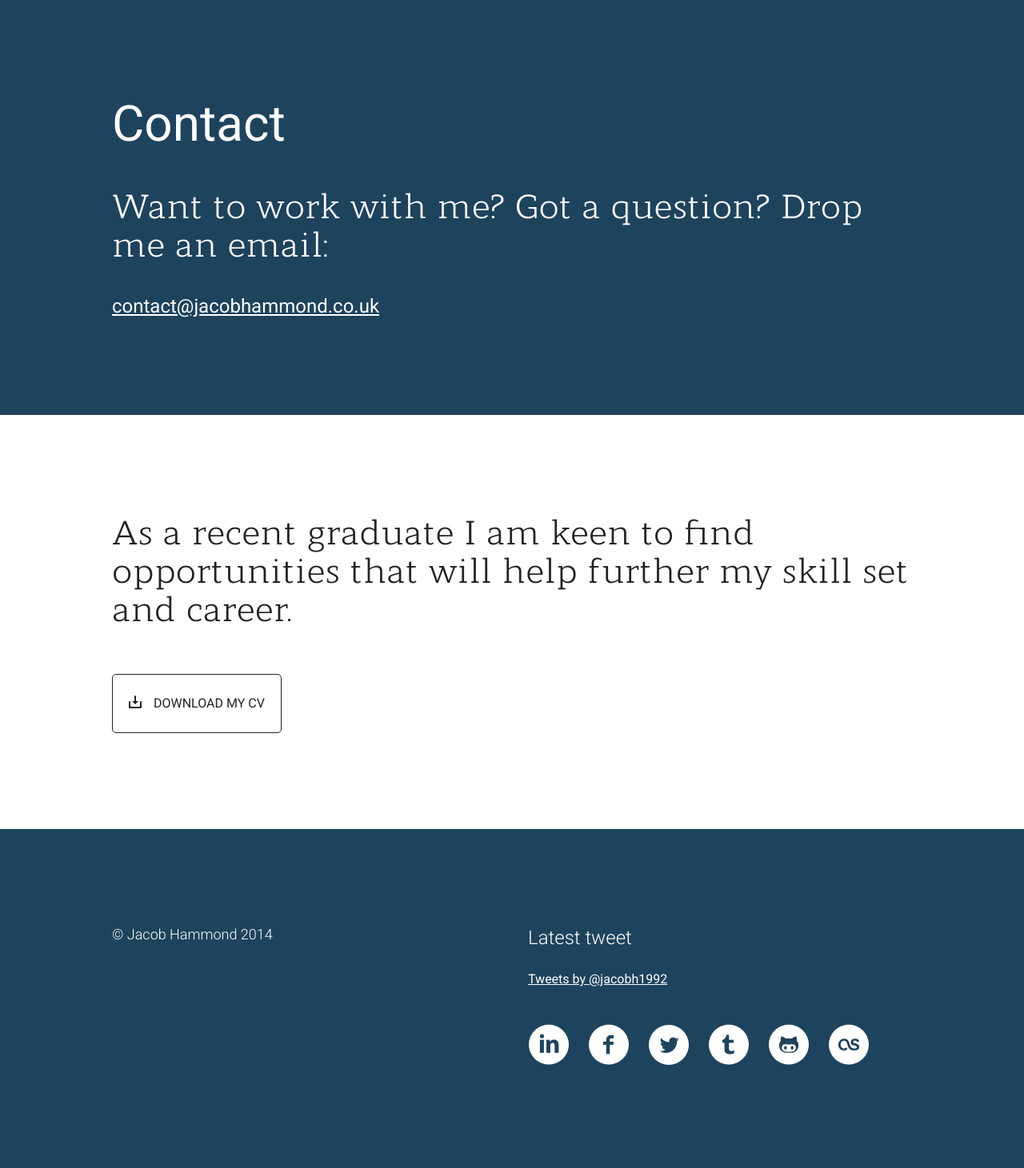
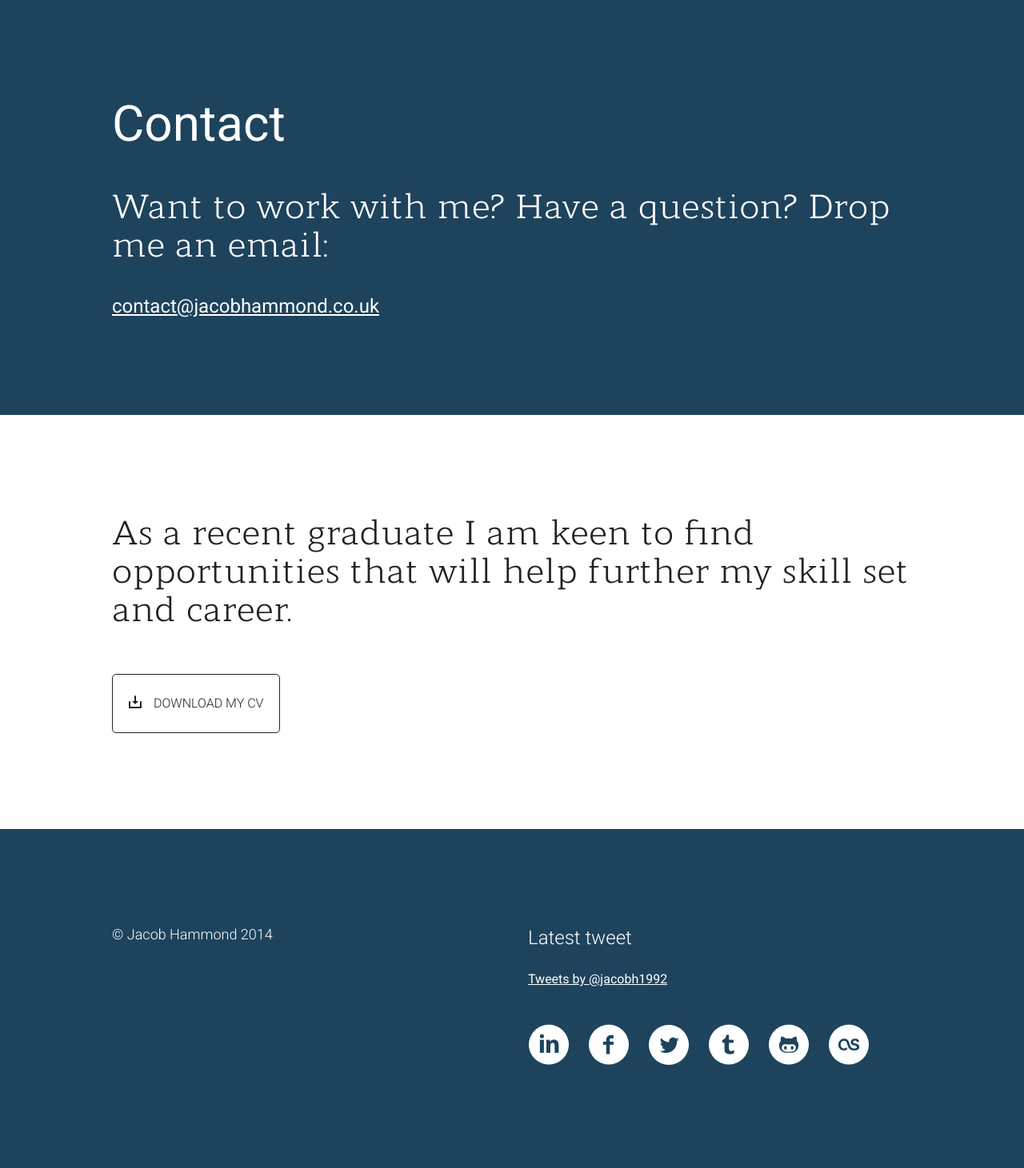
Before and after one commit to JacobH1992/jacob-hammond-portfolio, a PHP site: page /contact in a window 1280 px wide. Shown: the part 101-1562 px from the top of the page at 80% size. Run offline with PHP 8.4, Linux system fonts and the light colour scheme; some libraries are stand-ins or nearby versions.

Commit message:
Added contact cv link, changed got to have, reduced index header height

```diff
--- a/css/styles.css
+++ b/css/styles.css
@@ -889,7 +889,6 @@ img {
 }
 #index-header-text {
   width: 100%;
-  padding: 80px 20px;
 }
 #index-header-text h2 i {
   margin-right: 0;
@@ -982,21 +981,12 @@ img {
 }
 
 @media (min-width: 640px) {
-  #index-header-text {
-    padding: 150px 40px;
-  }
-
   .list {
     margin-top: 20px;
     margin-bottom: 0;
   }
   .list li {
     padding: 2px 0;
-  }
-}
-@media (min-width: 1200px) {
-  #index-header-text {
-    padding: 260px 0;
   }
 }
 #work-filter {
--- a/sass/_page-index.scss
+++ b/sass/_page-index.scss
@@ -4,7 +4,6 @@
 
 #index-header-text {
     width: 100%;
-    padding: 80px 20px;
     h2 {
         i {
             margin-right: 0;
@@ -64,9 +63,9 @@
 }
 
 @media ($min_bp_a) {
-    #index-header-text {
-        padding: 150px 40px;
-    }
+    // #index-header-text {
+    //     padding: 150px 40px;
+    // }
 
     .list {
         margin-top: 20px;
@@ -78,7 +77,7 @@
 }
 
 @media ($min_bp_c) {
-    #index-header-text {
-        padding: 260px 0;
-    }
+    // #index-header-text {
+    //     padding: 260px 0;
+    // }
 }
--- a/views/contact.php
+++ b/views/contact.php
@@ -1,7 +1,7 @@
 <header class="blue">
     <div class="align-center section-padding wow bounceInDown">
         <h1>Contact</h1>
-        <h2>Want to work with me? Got a question? Drop me an email:</h2>
+        <h2>Want to work with me? Have a question? Drop me an email:</h2>
         <h3><a href="mailto:contact@jacobhammond.co.uk">contact@jacobhammond.co.uk</a></h3>
     </div>
 </header>
@@ -11,7 +11,7 @@
     <section class="white">
         <div class="align-center section-padding wow slideInLeft">
             <h2>As a recent graduate I am keen to find opportunities that will help further my skill set and career.</h2>
-            <div class="btn"><i class="ico-download"></i>DOWNLOAD MY CV</div>
+            <a href="/downloads/Jacob-Hammond-Multimedia-Designer-CV-2014.pdf" target="_blank" class="btn wow fadeIn" data-wow-delay=".25s"><i class="ico-download"></i>DOWNLOAD MY CV</a>
         </div>
     </section>
 
```
